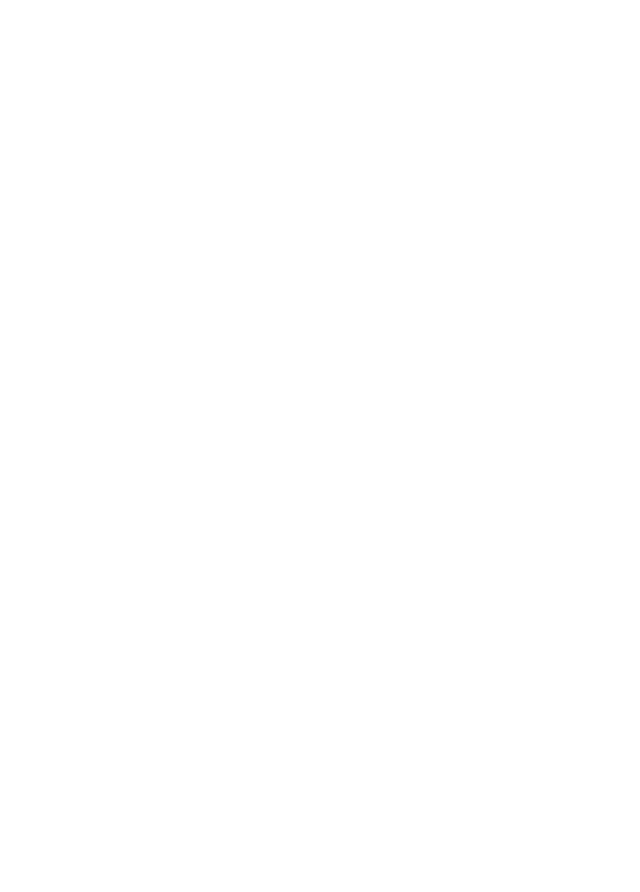
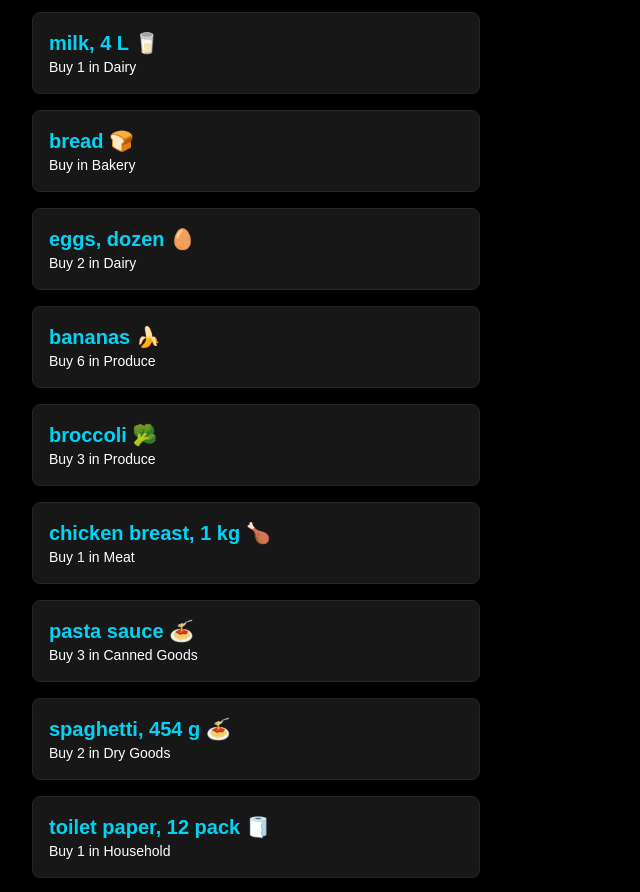
Before and after one commit to meeeeeeelijah/cprg306-assignments, a Next.js app: page /week-3 in a window 1280 px wide. Shown: the part 80-972 px from the top of the page, without its empty margins (0-640 px from the left). Before the commit the page ends 800 px from the top, so only its background shows below. Built offline with nearby package versions, Linux system fonts and the light colour scheme.

Commit message:
Revert "Add files via upload"
This reverts commit 280af01c7f660eaffbd27992c019143f763837fa.

```diff
--- a/app/page.js
+++ b/app/page.js
@@ -1,69 +1,41 @@
-import Image from "next/image";
+import Link from 'next/link';
 
-export default function Home() {
+export default function Page() {
   return (
-    <div className="flex flex-col flex-1 items-center justify-center bg-zinc-50 font-sans dark:bg-black">
-      <main className="flex flex-1 w-full max-w-3xl flex-col items-center justify-between py-32 px-16 bg-white dark:bg-black sm:items-start">
-        <Image
-          className="dark:invert h-5 w-[100px]"
-          src="/next.svg"
-          alt="Next.js logo"
-          width={100}
-          height={20}
-          priority
-        />
-        <div className="flex flex-col items-center gap-6 text-center sm:items-start sm:text-left">
-          <h1 className="max-w-xs text-3xl font-semibold leading-10 tracking-tight text-black dark:text-zinc-50">
-            To get started, edit the{" "}
-            <code className="rounded bg-black/[.06] px-1.5 py-0.5 font-mono text-[0.9em] dark:bg-white/[.08]">
-              page.js
-            </code>{" "}
-            file.
-          </h1>
-          <p className="max-w-md text-lg leading-8 text-zinc-600 dark:text-zinc-400">
-            Looking for a starting point or more instructions? Head over to{" "}
-            <a
-              href="https://vercel.com/templates?framework=next.js&utm_source=create-next-app&utm_medium=appdir-template-tw&utm_campaign=create-next-app"
-              className="font-medium text-zinc-950 dark:text-zinc-50"
-            >
-              Templates
-            </a>{" "}
-            or the{" "}
-            <a
-              href="https://nextjs.org/learn?utm_source=create-next-app&utm_medium=appdir-template-tw&utm_campaign=create-next-app"
-              className="font-medium text-zinc-950 dark:text-zinc-50"
-            >
-              Learning
-            </a>{" "}
-            center.
-          </p>
-        </div>
-        <div className="flex flex-col gap-4 text-base font-medium sm:flex-row">
-          <a
-            className="flex h-12 w-full items-center justify-center gap-2 rounded-full bg-foreground px-5 text-background transition-colors hover:bg-[#383838] dark:hover:bg-[#ccc] md:w-[158px]"
-            href="https://vercel.com/new?utm_source=create-next-app&utm_medium=appdir-template-tw&utm_campaign=create-next-app"
-            target="_blank"
-            rel="noopener noreferrer"
-          >
-            <Image
-              className="dark:invert h-[14px] w-4"
-              src="/vercel.svg"
-              alt="Vercel logomark"
-              width={16}
-              height={14}
-            />
-            Deploy Now
-          </a>
-          <a
-            className="flex h-12 w-full items-center justify-center rounded-full border border-solid border-black/[.08] px-5 transition-colors hover:border-transparent hover:bg-black/[.04] dark:border-white/[.145] dark:hover:bg-[#1a1a1a] md:w-[158px]"
-            href="https://nextjs.org/docs?utm_source=create-next-app&utm_medium=appdir-template-tw&utm_campaign=create-next-app"
-            target="_blank"
-            rel="noopener noreferrer"
-          >
-            Documentation
-          </a>
-        </div>
-      </main>
-    </div>
+    <main className="min-h-screen bg-black text-white p-8">
+      <h1 className="text-3xl font-bold mb-6">CPRG 306: Web Development 2 - Assignments</h1>
+      <ul className="space-y-3">
+        <li>
+          <Link href="/week-2" className="hover:underline">
+            Week 2 Assignments
+          </Link>
+        </li>
+        <li>
+          <Link href="/week-3" className="hover:underline">
+            Week 3 Assignment
+          </Link>
+        </li>
+
+        <li>
+          <Link href="/week-4" className="hover:underline">
+            Week 4 Assignment
+          </Link>
+        </li>
+
+        <li>
+          <Link href="/week-5" className="hover:underline">
+            Week 5 Assignment
+          </Link>
+        </li>
+
+        <li>
+          <Link href="/week-6" className="hover:underline">
+            Week 6 Assignment
+          </Link>
+        </li>
+
+
+      </ul>
+    </main>
   );
 }
--- a/app/week-2/page.js
+++ b/app/week-2/page.js
@@ -1,7 +1,9 @@
+import StudentInfo from './student-info';
 export default function Page() {
-return (
-<main>
-<h1>Shopping List</h1>
-</main>
-);
+    return (
+        <main>
+            <h1>Shopping List</h1>
+            <StudentInfo />
+        </main>
+    );
 }
--- /dev/null
+++ b/app/week-3/item-list.js
@@ -0,0 +1,96 @@
+import Item from './item';
+
+export default function ItemList(){
+    const item1 ={
+        name: "milk, 4 L 🥛",
+        quantity: 1,
+        category: "dairy",
+    };
+
+    const item2 = {
+        name: "bread 🍞",
+        quantify: 2,
+        category: "bakery",
+    };
+
+    const item3 = {
+        name: "eggs, dozen 🥚",
+        quantity: 2,
+        category: "dairy",
+
+    };
+
+    const item4 = {
+        name: "bananas 🍌",
+        quantity: 6,
+        category: "produce",
+    };
+
+    const item5 = {
+        name: "broccoli 🥦",
+        quantity: 3,
+        category: "produce",
+    };
+
+    const item6 = {
+        name: "chicken breast, 1 kg 🍗",
+        quantity: 1,
+        category: "meat",
+    };
+
+    const item7 = {
+        name: "pasta sauce 🍝",
+        quantity: 3,
+        category: "canned goods",
+    };
+
+    const item8 = {
+        name: "spaghetti, 454 g 🍝",
+        quantity: 2,
+        category: "dry goods",
+    };
+
+    const item9 = {
+        name: "toilet paper, 12 pack 🧻",
+        quantity: 1,
+        category: "household",
+    };
+
+    const item10 = {
+        name: "paper towels, 6 pack",
+        quantity: 1,
+        category: "household",
+    };
+
+    const item11 = {
+        name: "dish soap 🧼",
+        quantity: 1,
+        category: "household",
+    };
+
+    const item12 = {
+        name: "hand soap 🧴",
+        quantity: 4,
+        category: "household",
+    };
+
+    return (
+        <ul className="space-y-4">
+            <Item name={item1.name} quantity={item1.quantity} category={item1.category} />
+      <Item name={item2.name} quantity={item2.quantity} category={item2.category} />
+      <Item name={item3.name} quantity={item3.quantity} category={item3.category} />
+      <Item name={item4.name} quantity={item4.quantity} category={item4.category} />
+      <Item name={item5.name} quantity={item5.quantity} category={item5.category} />
+      <Item name={item6.name} quantity={item6.quantity} category={item6.category} />
+      <Item name={item7.name} quantity={item7.quantity} category={item7.category} />
+      <Item name={item8.name} quantity={item8.quantity} category={item8.category} />
+      <Item name={item9.name} quantity={item9.quantity} category={item9.category} />
+      <Item name={item10.name} quantity={item10.quantity} category={item10.category} />
+      <Item name={item11.name} quantity={item11.quantity} category={item11.category} />
+      <Item name={item12.name} quantity={item12.quantity} category={item12.category} />
+
+        </ul>
+
+    );
+
+}
--- a/app/week-3/item.js
+++ b/app/week-3/item.js
@@ -1,4 +1,10 @@
-let Item = {
-    name: "Item",
-
-};
+export default function Item({ name, quantity, category }) {
+  return (
+    <li className="p-4 bg-neutral-900 rounded-lg border border-neutral-800 max-w-md">
+      <h2 className="text-xl font-bold text-cyan-400">{name}</h2>
+      <p className="text-sm text-white">
+        Buy {quantity} in <span className="capitalize">{category}</span>
+      </p>
+    </li>
+  );
+}
--- a/app/week-3/page.js
+++ b/app/week-3/page.js
@@ -1,7 +1,10 @@
+import ItemList from './item-list';
+
 export default function Page() {
-return (
-<main>
-<h1>Shopping List</h1>
-</main>
-);
+  return (
+    <main className="min-h-screen bg-black text-white p-8">
+      <h1 className="text-3xl font-bold mb-6 text-white">Shopping List</h1>
+      <ItemList />
+    </main>
+  );
 }
--- a/app/week-5/page.js
+++ b/app/week-5/page.js
@@ -1,10 +1,10 @@
-export default function Page(){
-    return {
-        <main>
-            <h1 className="text-2xl">
-             </h1>
+import NewItem from './new-item';
+
+export default function Page() {
+    return (
+        <main className="min-h-screen bg-black p-8 text-white">
+            <h1 className="mb-6 text-3xl font-bold">New Shopping List item</h1>
+            <NewItem />
         </main>
-    }
-
-    <input type="number" min="1" max="20" value={quantity} onChange={(e) => setQuantity(Number(e.target.value))} />
+    );
 }
--- a/app/week-6/page.js
+++ b/app/week-6/page.js
@@ -1,55 +1,10 @@
-"use-client";
-
-import { useState } from "react";
-
-//read JSON Data
-import dogsData from "./dogs.json"
+import ItemList from './item-list';
 
 export default function Page() {
-    const [selectedDogId, setSelectedDogId] = useState(null);
-
-    // create a copy of dogsData
-    let dogsCopy = [...dogsData];
-
-    dogsCopy.sort ((a,b) =>{
-        if (a.name <b.name) {5
-            return -1;
-        } else if (a.name > b.name) {
-            return 1;
-        } else {
-            return 0;
-        }
-    })
-
-    //localeCompare
-
-    //filter
-
-    //handleClick(id)
-    const handleClick = (id) => {
-            if (selectedDogId == id){
-                setSelectedDogId(null);
-        }   else {
-            setSelectedDogId(id);
-        }
-    };
-    return (
-        <main>
-            <h1> className="text-2xl font-bold" Week 6 - Dogs Data</h1>
-            <ul>
-                {dogsCopy.map((dog) =>(
-                    <li key={dog.id}>
-                        <img
-                            className="w-24 h-24 rounded-full"
-                            src={dog.imageurl}
-                            alt={dog.name}
-                            />
-                            <div className="ml-4">
-                                <h2 className=""></h2>
-                            </div>
-                            }
-                ))
-            </ul>
-        </main>
-    )
+  return (
+    <main className="min-h-screen bg-black p-8 text-white">
+      <h1 className="mb-6 text-3xl font-bold">Shopping List</h1>
+      <ItemList />
+    </main>
+  );
 }
```
Also changed, not shown: app/week-5/dog-form.js (deleted), app/week-6/dogs.json (deleted).
